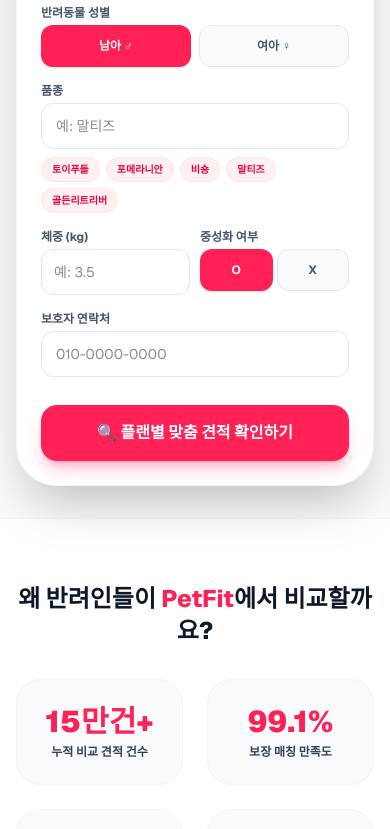
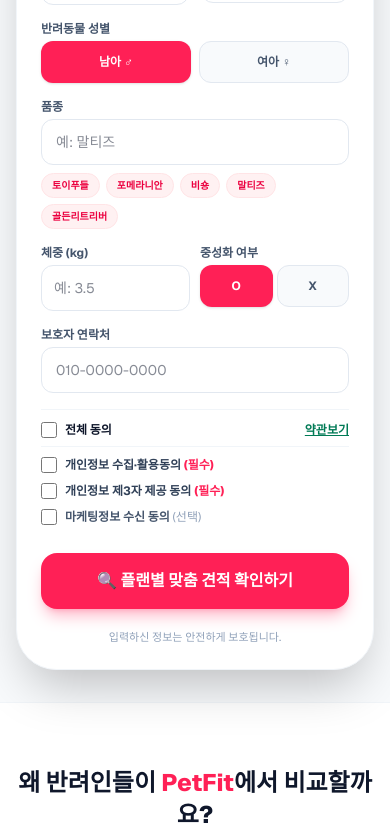
Before and after one commit to samcomma3/petfit, a Next.js app: page / in a window 390 px wide. Shown: the part 1156-1985 px from the top of the page. Built offline with nearby package versions, Linux system fonts and the light colour scheme.

Commit message:
Update terms view link to single top-right button, remove auto-check behavior, and add safety text below button

```diff
--- a/app/page.tsx
+++ b/app/page.tsx
@@ -19,6 +19,33 @@ export default function Home() {
     gender: '남아 (♂)',
     ownerPhone: '',
   });
+
+  // 약관 동의 상태 관리
+  const [agreements, setAgreements] = useState({
+    all: false,
+    privacy: false, // 필수
+    thirdParty: false, // 필수
+    marketing: false, // 선택
+  });
+
+  // 약관 상세 팝업 모달 상태
+  const [isTermModalOpen, setIsTermModalOpen] = useState(false);
+
+  const handleAllCheck = (e: React.ChangeEvent<HTMLInputElement>) => {
+    const checked = e.target.checked;
+    setAgreements({
+      all: checked,
+      privacy: checked,
+      thirdParty: checked,
+      marketing: checked,
+    });
+  };
+
+  const handleSingleCheck = (key: 'privacy' | 'thirdParty' | 'marketing') => {
+    const updated = { ...agreements, [key]: !agreements[key] };
+    updated.all = updated.privacy && updated.thirdParty && updated.marketing;
+    setAgreements(updated);
+  };
 
   const [isCompareModalOpen, setIsCompareModalOpen] = useState(false);
   const [compareStep, setCompareStep] = useState<1 | 2 | 3 | 4>(1);
@@ -55,6 +82,11 @@ export default function Home() {
       alert('우리 아이 이름, 품종, 그리고 보호자님의 연락처를 입력해 주세요 🐾');
       return;
     }
+    if (!agreements.privacy || !agreements.thirdParty) {
+      alert('필수 약관(개인정보 수집·이용 및 제3자 제공 동의)에 체크해 주세요.');
+      return;
+    }
+
     setSelectedCategory(petType);
     setSelectedBreed(formData.breed);
 
@@ -127,12 +159,6 @@ export default function Home() {
               맞춤 펫보험 비교
             </span>
           </div>
-          <button
-            onClick={() => { setCompareStep(1); setIsCompareModalOpen(true); }}
-            className="bg-rose-500 hover:bg-rose-600 text-white font-bold text-xs sm:text-sm px-5 py-2.5 rounded-full transition shadow-lg shadow-rose-500/20 active:scale-95"
-          >
-            플랜별 맞춤 비교견적
-          </button>
         </div>
       </header>
 
@@ -140,6 +166,7 @@ export default function Home() {
       <section className="py-8 sm:py-16 px-4">
         <div className="max-w-7xl mx-auto grid lg:grid-cols-12 gap-8 items-stretch">
 
+          {/* 좌측 히어로 카드 */}
           <div className="lg:col-span-8 bg-gradient-to-br from-white via-rose-50/20 to-orange-50/20 rounded-[2.5rem] p-6 sm:p-12 shadow-xl border border-rose-100/70 flex flex-col justify-between relative overflow-hidden">
 
             <div className="grid lg:grid-cols-12 gap-6 items-center relative z-10">
@@ -191,11 +218,12 @@ export default function Home() {
 
           </div>
 
+          {/* 우측 정보 입력 폼 카드 */}
           <div ref={formRef} className="lg:col-span-4 bg-white rounded-[2.5rem] p-6 sm:p-8 shadow-2xl border border-slate-100 lg:sticky lg:top-24 flex flex-col justify-center scroll-mt-24">
             <div className="flex items-center justify-between mb-6">
               <div>
                 <h2 className="text-xl font-extrabold text-slate-900">맞춤 견적 간편 신청</h2>
-                <p className="text-xs text-slate-400 mt-0.5">우리 아이 정보를 입력해 주세요.</p>
+                <p className="text-xs text-slate-400 mt-0.5">상담은 무료이며, 입력하신 정보는 상담 목적으로만 사용됩니다.</p>
               </div>
               <span className="text-3xl">📊</span>
             </div>
@@ -344,12 +372,81 @@ export default function Home() {
                 />
               </div>
 
+              {/* 🌟 약관 동의 체크박스 그룹 (우측 상단 단독 약관보기 배치) */}
+              <div className="pt-3 pb-1 border-t border-slate-100 space-y-2.5">
+                <div className="flex items-center justify-between pb-2 border-b border-slate-100">
+                  <label className="flex items-center gap-2 cursor-pointer">
+                    <input
+                      type="checkbox"
+                      checked={agreements.all}
+                      onChange={handleAllCheck}
+                      className="w-4 h-4 rounded text-rose-500 focus:ring-rose-400 border-slate-300 cursor-pointer"
+                    />
+                    <span className="text-xs font-black text-slate-900">전체 동의</span>
+                  </label>
+                  <button
+                    type="button"
+                    onClick={() => setIsTermModalOpen(true)}
+                    className="text-xs text-emerald-700 font-bold underline hover:text-emerald-900"
+                  >
+                    약관보기
+                  </button>
+                </div>
+
+                <div className="flex items-center">
+                  <label className="flex items-center gap-2 cursor-pointer">
+                    <input
+                      type="checkbox"
+                      checked={agreements.privacy}
+                      onChange={() => handleSingleCheck('privacy')}
+                      className="w-4 h-4 rounded text-rose-500 focus:ring-rose-400 border-slate-300 cursor-pointer"
+                    />
+                    <span className="text-xs font-bold text-slate-700">
+                      개인정보 수집·활용동의 <span className="text-rose-500 font-extrabold">(필수)</span>
+                    </span>
+                  </label>
+                </div>
+
+                <div className="flex items-center">
+                  <label className="flex items-center gap-2 cursor-pointer">
+                    <input
+                      type="checkbox"
+                      checked={agreements.thirdParty}
+                      onChange={() => handleSingleCheck('thirdParty')}
+                      className="w-4 h-4 rounded text-rose-500 focus:ring-rose-400 border-slate-300 cursor-pointer"
+                    />
+                    <span className="text-xs font-bold text-slate-700">
+                      개인정보 제3자 제공 동의 <span className="text-rose-500 font-extrabold">(필수)</span>
+                    </span>
+                  </label>
+                </div>
+
+                <div className="flex items-center">
+                  <label className="flex items-center gap-2 cursor-pointer">
+                    <input
+                      type="checkbox"
+                      checked={agreements.marketing}
+                      onChange={() => handleSingleCheck('marketing')}
+                      className="w-4 h-4 rounded text-rose-500 focus:ring-rose-400 border-slate-300 cursor-pointer"
+                    />
+                    <span className="text-xs font-bold text-slate-600">
+                      마케팅정보 수신 동의 <span className="text-slate-400 font-normal">(선택)</span>
+                    </span>
+                  </label>
+                </div>
+              </div>
+
               <button
                 type="submit"
-                className="w-full bg-rose-500 hover:bg-rose-600 text-white font-extrabold py-4 rounded-2xl shadow-lg shadow-rose-500/30 transition text-base mt-3 active:scale-[0.98]"
+                className="w-full bg-rose-500 hover:bg-rose-600 text-white font-extrabold py-4 rounded-2xl shadow-lg shadow-rose-500/30 transition text-base mt-2 active:scale-[0.98]"
               >
                 🔍 플랜별 맞춤 견적 확인하기
               </button>
+
+              {/* 🌟 버튼 하단 안내 문구 추가 */}
+              <p className="text-center text-[11px] text-slate-400 pt-1">
+                입력하신 정보는 안전하게 보호됩니다.
+              </p>
             </form>
           </div>
 
@@ -398,7 +495,7 @@ export default function Home() {
         </div>
       </section>
 
-      {/* 🌟 포스터 이미지 하단 공백 제거 (block 및 leading-none 적용) */}
+      {/* 포스터 이미지 하단 공백 제거 영역 */}
       <section className="w-full bg-white flex flex-col items-center">
         <div className="w-full max-w-4xl mx-auto flex flex-col leading-none">
           <img src="/pet-poster-1.png" alt="포스터 1" className="w-full h-auto block m-0 p-0 border-0" />
@@ -409,6 +506,70 @@ export default function Home() {
         </div>
       </section>
 
+      {/* 약관 내용 보기 팝업 모달 (자동 체크 없이 닫히기만 함) */}
+      {isTermModalOpen && (
+        <div className="fixed inset-0 z-50 flex items-center justify-center bg-black/60 backdrop-blur-md p-4 overflow-y-auto">
+          <div className="bg-white rounded-3xl max-w-lg w-full p-6 sm:p-8 shadow-2xl relative my-8 max-h-[85vh] flex flex-col">
+            <button
+              onClick={() => setIsTermModalOpen(false)}
+              className="absolute top-5 right-5 text-slate-400 hover:text-slate-600 p-2 text-xl font-bold bg-slate-100 rounded-full w-10 h-10 flex items-center justify-center transition z-10"
+            >
+              ✕
+            </button>
+
+            <h3 className="text-lg font-black text-slate-900 mb-4 pr-10 text-center">
+              상담신청 및 보험상품 소개를 위한<br />개인정보 수집∙이용 및 제공 동의
+            </h3>
+
+            <div className="overflow-y-auto pr-2 space-y-4 text-xs text-slate-600 leading-relaxed border-t border-b border-slate-100 py-4 my-2">
+              <p>
+                <strong>펫펫(PetFit)</strong>은 상담신청 및 보험상품 소개를 위해 고객님의 개인정보 수집, 이용 및 제공에 대한 동의를 받고 있습니다.
+              </p>
+
+              <div className="space-y-1">
+                <p className="font-bold text-slate-800">■ 개인정보 수집·이용에 대한 동의</p>
+                <p>
+                  펫펫(PetFit)은 개인정보 관련 법률(개인정보보호법·정보통신망 이용 촉진 및 정보보호에 관한 법률·신용정보의 이용 및 보호에 관한 법률)을 준수하며 수집된 개인정보는 이용 목적 외에 다른 용도로 절대 사용되지 않으며, 정보주체는 언제든지 콜센터로 요청 시 개인정보 수집·이용 동의를 철회할 수 있으며, 철회하는 경우 수집된 개인정보는 지체 없이 파기됩니다.
+                </p>
+                <p>1. 수집·이용 목적 : 보험 상담 및 청약, 금융상품 판매</p>
+                <p>2. 수집 항목 : 이름, 성별, 생년월일, 휴대폰 번호, 거주 지역, 상담분야</p>
+                <p>3. 보유 및 이용 기간 : 3년 또는 회원 탈퇴 시까지</p>
+                <p>4. 동의를 거부할 권리 : 정보주체는 개인정보 수집·이용 동의를 거부할 권리가 있습니다. 다만, 동의를 거부하실 경우 보험 상담 및 청약, 금융상품 판매 관련 서비스를 이용할 수 없습니다.</p>
+                <p className="text-[11px] text-slate-400 mt-1">※ 동의 받은 개인정보는 펫펫(PetFit)의 책임과 관리하에 운영되고 있으며, 자세한 개인정보 처리방침은 홈페이지에서도 확인할 수 있습니다.</p>
+              </div>
+
+              <div className="space-y-1 pt-2">
+                <p className="font-bold text-slate-800">■ 개인정보 제3자 제공 동의</p>
+                <p>1. 제공받는자 : 펫펫 전담 Financial Advisor (FA)</p>
+                <p>2. 이용목적 : 보험 상담 및 청약, 금융상품 판매</p>
+                <p>3. 수집항목 : 이름, 성별, 생년월일, 휴대폰번호, 거주지역, 상담분야</p>
+                <p>4. 보유 및 이용기간 : 제공일로부터 3년간</p>
+                <p>5. 동의 거부할 권리 : 개인정보 제3자 제공 동의를 거부할 권리가 있습니다. 다만, 동의를 거부하실 경우 보험 상담 및 청약, 금융상품 판매 관련 서비스를 이용할 수 없습니다.</p>
+              </div>
+
+              <div className="space-y-1 pt-2">
+                <p className="font-bold text-slate-800">■ 마케팅 수집·이용 및 활용 동의</p>
+                <p>
+                  펫펫(PetFit)은 개인정보 관련 법률을 준수하며 수집된 개인정보는 이용 목적 외에 다른 용도로 절대 사용되지 않습니다.
+                </p>
+                <p>1. 수집목적: 맞춤 상품 추천, 광고성 정보 제공, 이벤트 참여 및 경품 지급, 마케팅 활용을 위한 DB 관리, 신규 서비스 안내</p>
+                <p>2. 수집항목 : 이름, 성별, 생년월일, 연락처, 거주지역</p>
+                <p>3. 보유 및 이용 기간 : 3년 또는 회원 탈퇴 시까지</p>
+                <p>4. 동의를 거부할 권리 : 정보주체는 마케팅 수집·이용 동의를 거부할 권리가 있습니다. 다만, 동의를 거부하실 경우 맞춤 상품 추천, 광고성 정보 제공 등 관련 서비스를 이용할 수 없습니다.</p>
+              </div>
+            </div>
+
+            <button
+              onClick={() => setIsTermModalOpen(false)}
+              className="w-full bg-slate-900 hover:bg-slate-800 text-white font-bold py-3.5 rounded-2xl transition text-sm mt-3"
+            >
+              확인 완료
+            </button>
+          </div>
+        </div>
+      )}
+
+      {/* 플랜 선택 및 최종 접수 모달 */}
       {isCompareModalOpen && (
         <div className="fixed inset-0 z-50 flex items-center justify-center bg-black/60 backdrop-blur-md p-4 overflow-y-auto">
           <div className="bg-white rounded-3xl max-w-xl w-full p-6 sm:p-8 shadow-2xl relative my-8">
```
